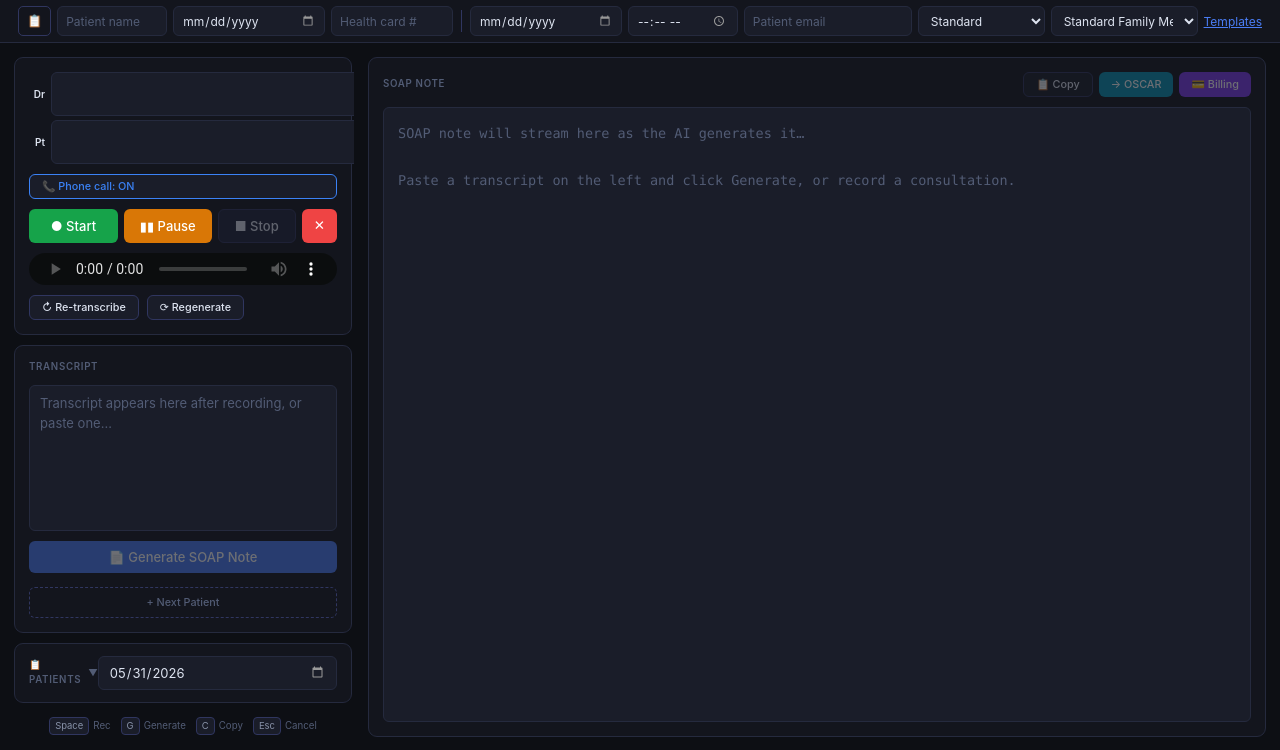
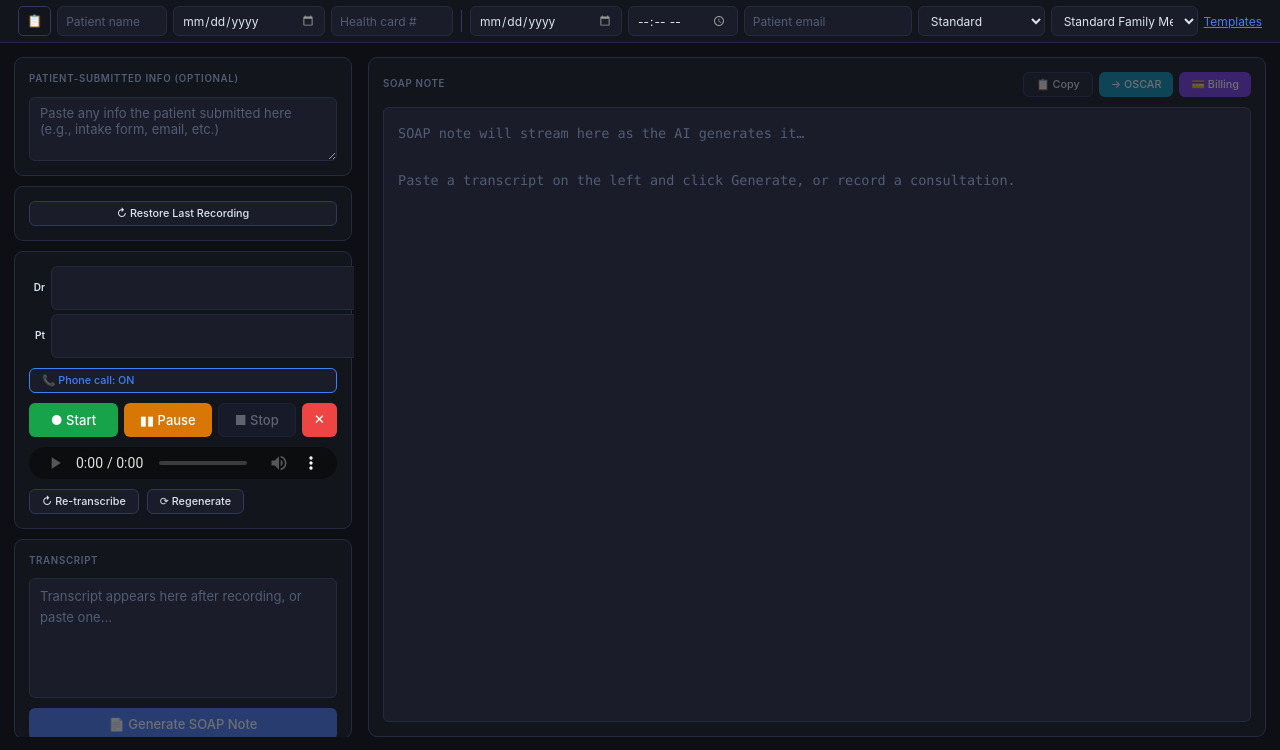
Before and after one commit to dasrecord/Physycian-Assistant-Bot, a Flask app: page / in a window 1280 px wide. Shown: the part 50-800 px from the top of the page. Run offline with Flask 3, Linux system fonts and the light colour scheme; data that the repository does not hold is empty.

Commit message:
Enhance SOAP note generation by integrating patient-supplied information and improving health card validation

```diff
--- a/llm/soap_generator.py
+++ b/llm/soap_generator.py
@@ -36,16 +36,16 @@ class SOAPGenerator:
         self.model = model
         self.api_url = f"{OLLAMA_URL}/api/generate"
 
-    def generate(self, transcript, patient_name="", template_config=None):
+    def generate(self, transcript, patient_name="", template_config=None, patient_submitted_info=None):
         """Blocking generation -- returns fully parsed note dict."""
-        prompt = build_soap_prompt(transcript, patient_name, template_config)
+        prompt = build_soap_prompt(transcript, patient_name, template_config, patient_submitted_info=patient_submitted_info)
         system = get_system_prompt(template_config)
         raw = self._call_ollama(prompt, system)
         return self._parse(raw)
 
-    def generate_streaming(self, transcript, patient_name="", template_config=None):
+    def generate_streaming(self, transcript, patient_name="", template_config=None, patient_submitted_info=None):
         """Streaming generation -- yields token strings as they arrive."""
-        prompt = build_soap_prompt(transcript, patient_name, template_config)
+        prompt = build_soap_prompt(transcript, patient_name, template_config, patient_submitted_info=patient_submitted_info)
         system = get_system_prompt(template_config)
         yield from self._call_ollama_streaming(prompt, system)
 
--- a/main.py
+++ b/main.py
@@ -434,6 +434,7 @@ def generate_note():
     transcript = data.get("transcript") or session.get("transcript", "")
     template_id = data.get("template_id", "standard")
     target_sid = data.get("socket_id") or None  # emit only to requesting client
+    patient_supplied_info = data.get("patient_submitted_info", "")
     if not transcript.strip():
         return jsonify({"error": "No transcript available"}), 400
 
@@ -441,6 +442,34 @@ def generate_note():
     for field in ("patient_name", "patient_dob", "health_card", "visit_type"):
         if data.get(field) is not None:
             session[field] = str(data[field]).strip()
+
+    # --- Pre-process: extract and merge key fields from patient-supplied info into transcript ---
+    def extract_field(text, field_names):
+        for name in field_names:
+            pattern = rf"{name}[:\s\-]*([^\n]*)"
+            match = re.search(pattern, text, re.IGNORECASE)
+            if match:
+                return match.group(1).strip()
+        return None
+
+    merged_transcript = transcript
+    if patient_supplied_info:
+        # Allergies
+        allergies = extract_field(patient_supplied_info, ["Allergies", "Medication Allergies"])
+        if allergies and ("allerg" not in transcript.lower() or "not reported" in transcript.lower()):
+            merged_transcript += f"\nPatient reports allergies: {allergies}"
+        # Medications
+        meds = extract_field(patient_supplied_info, ["Medications", "Current medications"])
+        if meds and ("medication" not in transcript.lower() or "not reported" in transcript.lower()):
+            merged_transcript += f"\nPatient reports medications: {meds}"
+        # PMHx
+        pmhx = extract_field(patient_supplied_info, ["Past Medical History", "PMHx"])
+        if pmhx and ("pmhx" not in transcript.lower() or "not reported" in transcript.lower()):
+            merged_transcript += f"\nPatient reports PMHx: {pmhx}"
+        # SHx
+        shx = extract_field(patient_supplied_info, ["Social History", "SHx"])
+        if shx and ("shx" not in transcript.lower() or "not reported" in transcript.lower()):
+            merged_transcript += f"\nPatient reports SHx: {shx}"
 
     _generating = True
 
@@ -458,9 +487,10 @@ def generate_note():
             raw_tokens = []
             buf = []
             for token in get_soap().generate_streaming(
-                transcript=transcript,
+                transcript=merged_transcript,
                 patient_name=session.get("patient_name", ""),
                 template_config=template_config,
+                patient_submitted_info=patient_supplied_info,
             ):
                 raw_tokens.append(token)
                 buf.append(token)
--- a/static/js/app.js
+++ b/static/js/app.js
@@ -339,9 +339,9 @@ function _parsePatientText(raw) {
     if (dob) out.dob = `${dob[3]}-${dob[2].padStart(2,'0')}-${dob[1].padStart(2,'0')}`;
   }
 
-  // Health card
-  const hc = flat.match(/Health\s*Card[:\s]+([0-9A-Z][\w -]{0,20})/i);
-  if (hc) out.healthCard = hc[1].replace(/\s+/g, '').trim();
+  // Health card (BC: exactly 10 digits)
+  const hc = flat.match(/Health\s*Card[:\s]+([0-9]{10})/i);
+  if (hc) out.healthCard = hc[1];
 
   // Email — plain or extracted from markdown
   const em = flat.match(/[\w.+-]+@[\w-]+\.[\w.]+/);
@@ -500,6 +500,7 @@ $('btn-generate').addEventListener('click', () => { cancelAutoGenerate(); genera
 async function generateNote() {
   if (isGenerating) return;
   const transcript = $('transcript').value.trim();
+  const patientSubmittedInfo = $('patient-submitted-info').value.trim();
   if (!transcript) { setStatus('No transcript to generate from.', 'warn'); return; }
   isGenerating = true;
   $('btn-generate').disabled = true;
@@ -511,6 +512,7 @@ async function generateNote() {
     headers: { 'Content-Type': 'application/json' },
     body: JSON.stringify({
       transcript,
+      patient_submitted_info: patientSubmittedInfo,
       template_id:  $('template-select').value,
       socket_id:    socket.id,
       patient_name: $('patient-name').value.trim(),
@@ -551,6 +553,7 @@ function _fixSubheadings(text) {
 
 function renderNote(note) {
   let text = '';
+  // Helper to bullet each line of content
   if (note.subjective) text += 'S:\n' + note.subjective + '\n\n';
   if (note.objective)  text += 'O:\n' + note.objective  + '\n\n';
   for (const [key, content] of Object.entries(note.extra_sections || {})) {
@@ -956,6 +959,11 @@ async function loadLatestAudio() {
   await loadTemplates();
   updatePills();
   loadHistory();
-  loadLatestAudio();
+  // loadLatestAudio(); // Removed auto-restore
   setInterval(updatePills, 30000);
 })();
+
+// Add restore button logic
+window.restoreLastRecording = async function() {
+  await loadLatestAudio();
+}
--- a/templates/index.html
+++ b/templates/index.html
@@ -61,6 +61,17 @@ Health Card: 9743702042"></textarea>
 
   <!-- LEFT PANEL -->
   <div class="left-panel">
+
+    <!-- Patient-submitted info (optional) -->
+    <div class="card">
+      <label class="field-label" for="patient-submitted-info">Patient-submitted info (optional)</label>
+      <textarea id="patient-submitted-info" class="patient-info-area" rows="3" placeholder="Paste any info the patient submitted here (e.g., intake form, email, etc.)"></textarea>
+    </div>
+
+    <!-- Restore last recording button -->
+    <div class="card">
+      <button class="btn btn-ghost btn-sm" onclick="restoreLastRecording()" title="Restore the last audio recording and note">&#8635; Restore Last Recording</button>
+    </div>
 
     <!-- Recording -->
     <div class="card">
```
Also changed, not shown: llm/prompts.py (+16 -2 lines).
